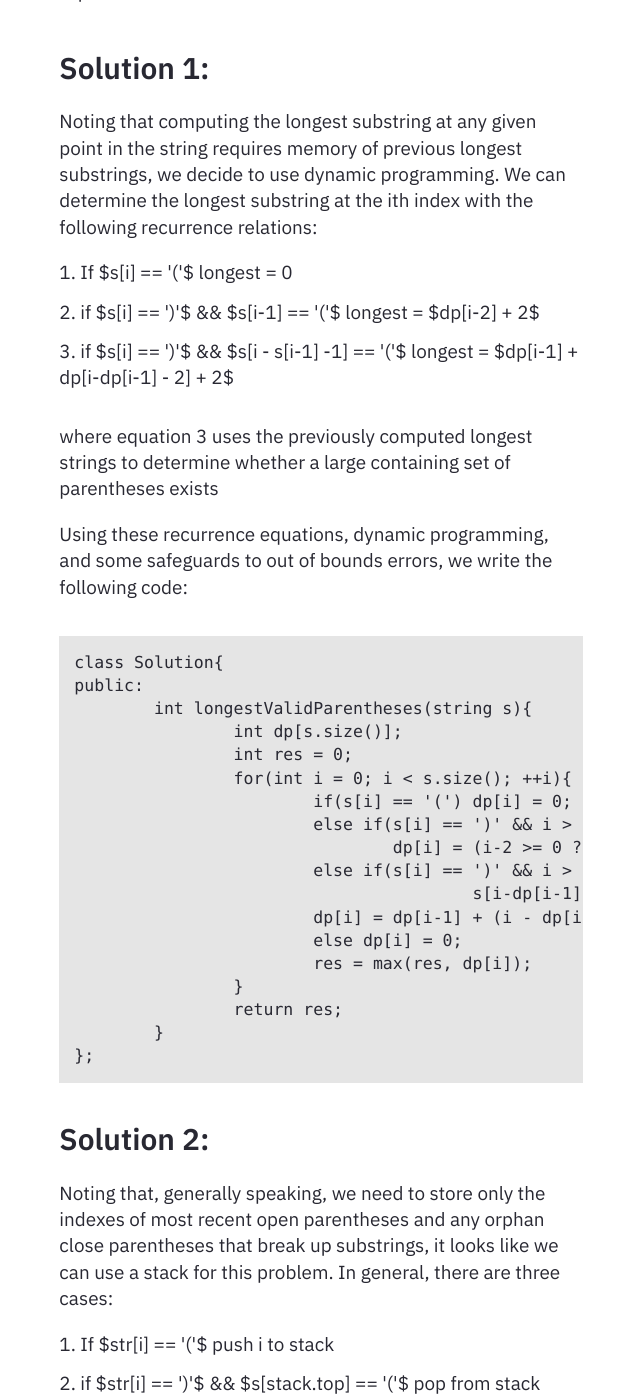
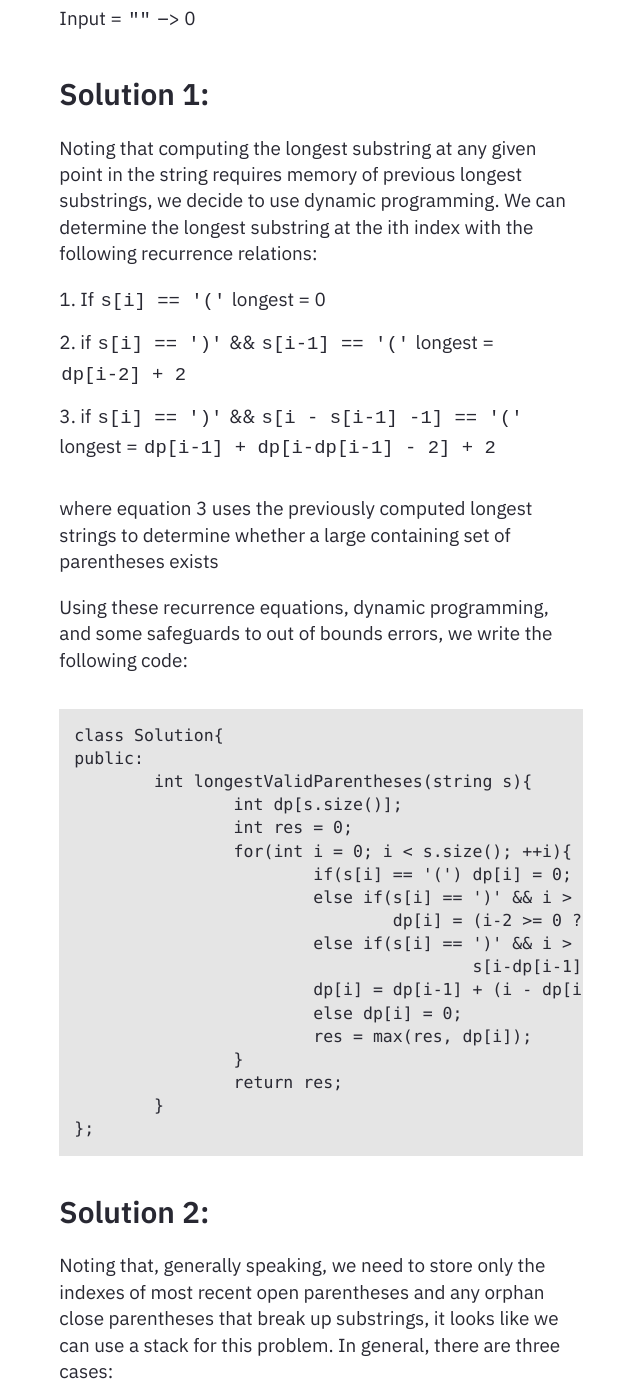
Before and after one commit to FergalHennessy/FergalHennessy.github.io, a Jekyll site: the page built from docs/_notes/Public/Longest Valid Parentheses.md, in a window 1280 px wide and 1400 px high, scrolled down 565 px. Shown: the whole window, without its empty margins (319-959 px from the left). Built offline with Jekyll 4.4.1, drawn with Linux system fonts in a browser that asks for light colours; some of the changed text lies outside the part shown.

Commit message:
changed notes

```diff
--- a/docs/_notes/Public/Longest Valid Parentheses.md
+++ b/docs/_notes/Public/Longest Valid Parentheses.md
@@ -8,7 +8,7 @@ leetcode: 32
 
 ## Longest Valid Parentheses
 
-You are given a string s containing just the characters '(' and ')'.
+You are given a string s containing just the characters '(' and ')'.<br>
 *return the length of the longest valid (well-formed) parentheses substring*
 ### Examples
 Input =`" (()"` --> 2 <br>
@@ -19,9 +19,9 @@ Input = `""` --> 0
 
 Noting that computing the longest substring at any given point in the string requires memory of previous longest substrings, we decide to use dynamic programming. We can determine the longest substring at the ith index with the following recurrence relations:
 
-1. If \$s[i] == '('\$  longest = 0
-2. if $s[i] == ')'$  && $s[i-1] == '('$  longest = $dp[i-2] + 2$
-3. if $s[i] == ')'$  &&  $s[i - s[i-1] -1] == '('$  longest = $dp[i-1] + dp[i-dp[i-1] - 2] + 2$
+1. If `s[i] == '('`  longest = 0
+2. if `s[i] == ')'`  && `s[i-1] == '('`  longest = `dp[i-2] + 2`
+3. if `s[i] == ')'`  &&  `s[i - s[i-1] -1] == '('`  longest = `dp[i-1] + dp[i-dp[i-1] - 2] + 2`
 
 where equation 3 uses the previously computed longest strings to determine whether a large containing set of parentheses exists
 
@@ -52,9 +52,9 @@ public:
 
 Noting that, generally speaking, we need to store only the indexes of most recent open parentheses and any orphan close parentheses that break up substrings, it looks like we can use a stack for this problem. In general, there are three cases:
 
-1. If $str[i] == '('$ push i to stack
-2. if $str[i] == ')'$  && $s[stack.top] == '('$ pop from stack
-3. else push i to stack ($s[i]$ is an orphan)
+1. If `str[i] == '('` push i to stack
+2. if `str[i] == ')'`  && `s[stack.top] == '('` pop from stack
+3. else push i to stack (`s[i]` is an orphan)
 
 Afterwards, if the stack is not empty, we pop from stack and return the longest sequence.
 Adding some edge cases and then typing this up, we obtain
```
